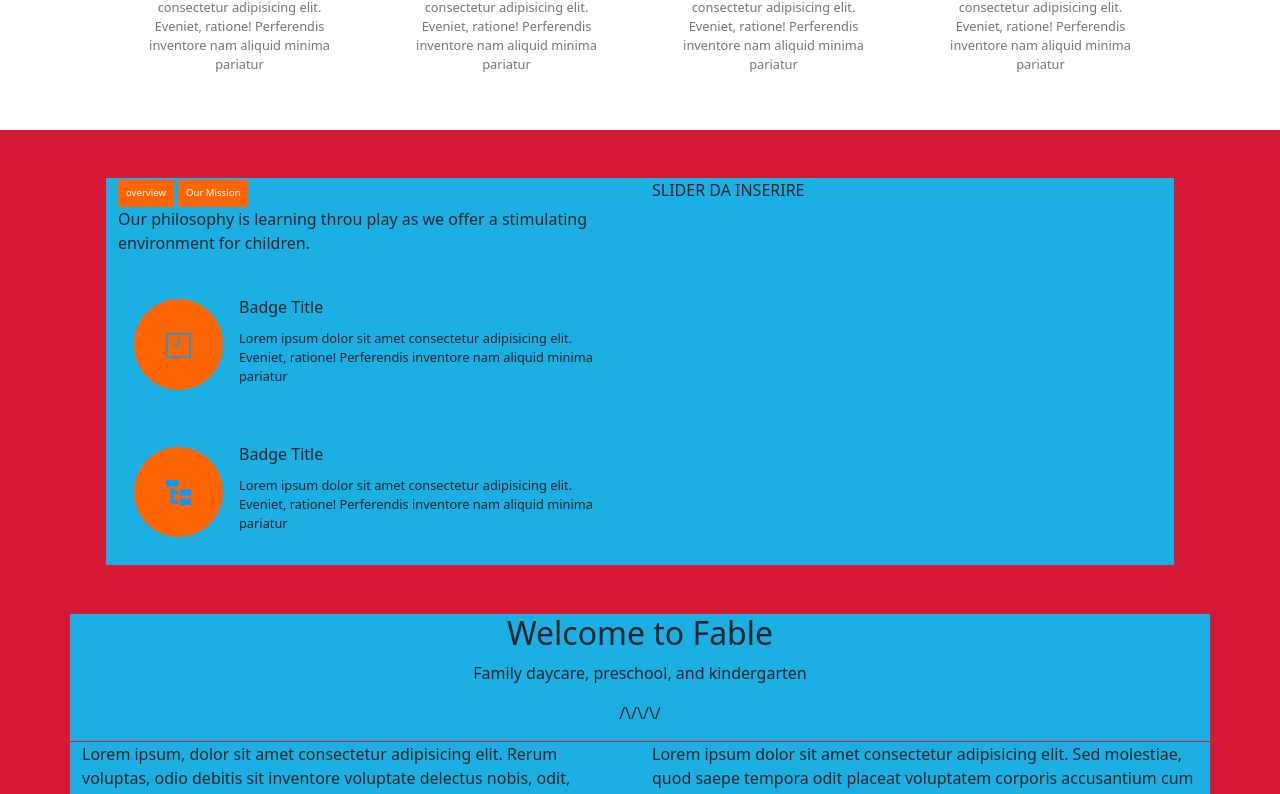
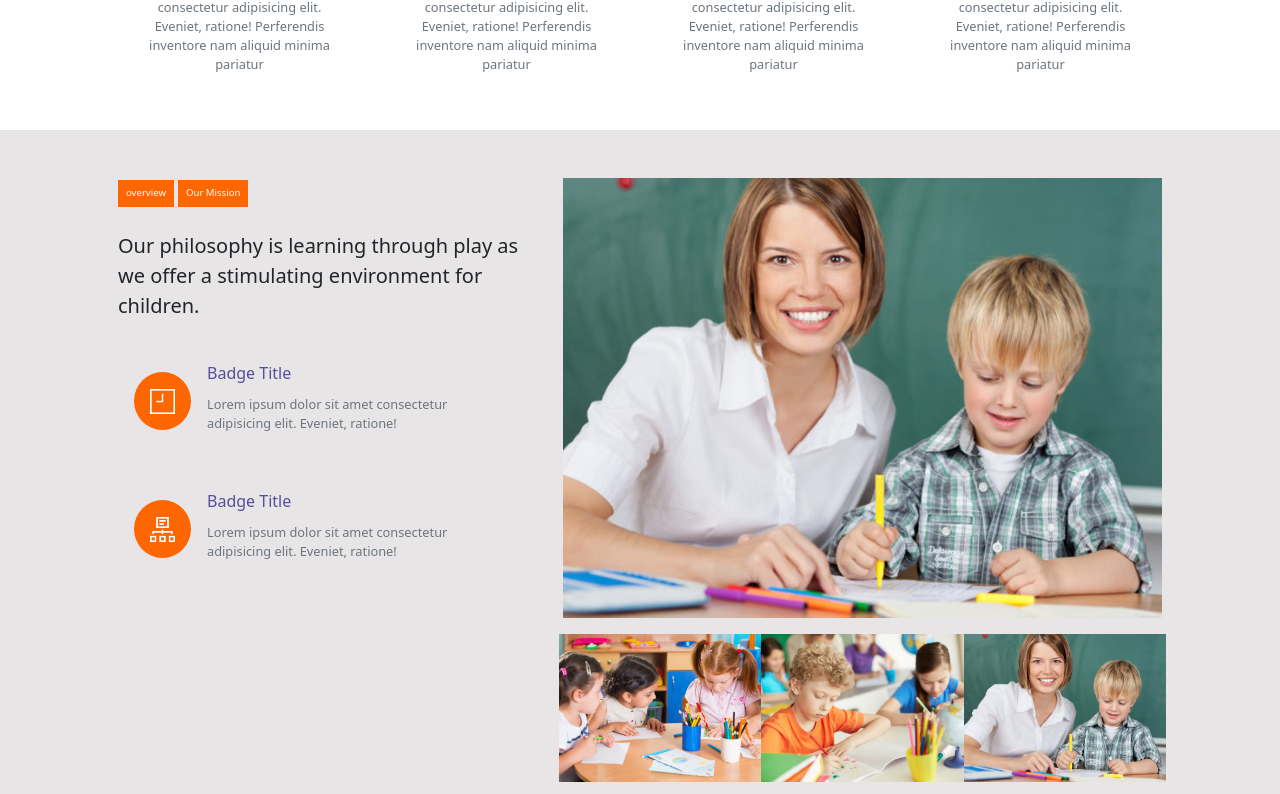
Before and after one commit to EdoardoLai96/proj-html-vuejs, a Vue app: page / in a window 1280 px wide. Shown: the part 939-1733 px from the top of the page. Built offline with nearby package versions, Linux system fonts and the light colour scheme; a small style sheet from the web is missing.

Commit message:
Slider creato, Todo: thumbnails

```diff
--- a/src/assets/style/general.scss
+++ b/src/assets/style/general.scss
@@ -89,10 +89,9 @@
     padding: 1rem;
       .badge-icon-primary{
           background-color: #fe6601;
-          padding: 2rem ;
+          padding: 1rem ;
           border-radius: 50%;
           img{
-              filter: invert(1);
               height: 25px;
           }
         }
@@ -102,6 +101,8 @@
                 text-align: left;
                 font-size: 1rem;
                 margin: 0.7rem 0;
+                color: #554e9e;
+
             }
             .badge-caption{
                 font-size: 0.8rem;
--- a/src/assets/style/variables.scss
+++ b/src/assets/style/variables.scss
@@ -1,2 +1,3 @@
 $primaryColor: #fe6601;
 $secondaryColor: #554e9e;
+$customGrey: #e8e5e7;
--- a/src/components/MyOverview.vue
+++ b/src/components/MyOverview.vue
@@ -1,8 +1,8 @@
 <template>
-  <section id="overview" class="debug-container">
+  <section id="overview" >
       <div class="container px-5 py-5">
-        <div class="row debug-row">
-          <div class="col debug-col d-flex flex-column">
+        <div class="row">
+          <div class="col-5 d-flex flex-column">
 
             <div class="btn-box">
             <button class="ms_btn_primary ms_w-min">
@@ -13,35 +13,49 @@
             </button>
             </div>
 
-            <p>
-              Our philosophy is learning throu play as we offer a stimulating environment for children.
+            <p class="fs-5 mt-4">
+              Our philosophy is learning through play as we offer a stimulating environment for children.
             </p>
 
 
             <div class="badge-box-hor">
               <div class="badge-icon-primary">
-                <img src="../assets/images/clock.png" alt="">
+                <img src="../assets/images/clock_alt.png" alt="">
               </div>
               <div class="badge-text">
                 <h4 class="badge-title">Badge Title</h4>
-                <p class="badge-caption">Lorem ipsum dolor sit amet consectetur adipisicing elit. Eveniet, ratione! Perferendis inventore nam aliquid minima pariatur </p>
+                <p class="badge-caption text-secondary">Lorem ipsum dolor sit amet consectetur adipisicing elit. Eveniet, ratione!</p>
               </div>
             </div>
 
             <div class="badge-box-hor">
               <div class="badge-icon-primary">
-                <img src="../assets/images/category.png" alt="">
+                <img src="../assets/images/diagram_alt.png" alt="">
               </div>
               <div class="badge-text">
                 <h4 class="badge-title">Badge Title</h4>
-                <p class="badge-caption">Lorem ipsum dolor sit amet consectetur adipisicing elit. Eveniet, ratione! Perferendis inventore nam aliquid minima pariatur </p>
+                <p class="badge-caption text-secondary">Lorem ipsum dolor sit amet consectetur adipisicing elit. Eveniet, ratione!</p>
               </div>
             </div>
 
 
           </div>
-          <div class="col debug-col">
-              SLIDER DA INSERIRE
+          <div class="col ">
+              <div class="current-img mb-3">
+                <img class="img-fluid" src="../assets/images/gallery_08-690x506.jpg" alt="">
+              </div>
+              <div class="row g-2">
+                <div class="col p-0">
+                  <img class="ms_thumbnail" src="../assets/images/gallery_07-690x506.jpg" alt="">
+                </div>
+                <div class="col p-0">
+                  <img class="ms_thumbnail" src="../assets/images/gallery_01-690x506.jpg" alt="">
+                </div>
+                <div class="col p-0" >
+                  <img class="ms_thumbnail" src="../assets/images/gallery_08-690x506.jpg" alt="">
+
+                </div>
+              </div>
           </div>
         </div>
       </div>
@@ -57,7 +71,20 @@ export default {
 
 <style lang="scss" scoped>
  @import '../assets/style/variables.scss';
+#overview{
+  background-color: $customGrey;
+}
 
 
 
+//TODO FINIRE SLIDER
+
+
+// Slider
+.ms_thumbnail{
+width: 100%;
+object-fit: contain;
+}
+
+
 </style>
```
